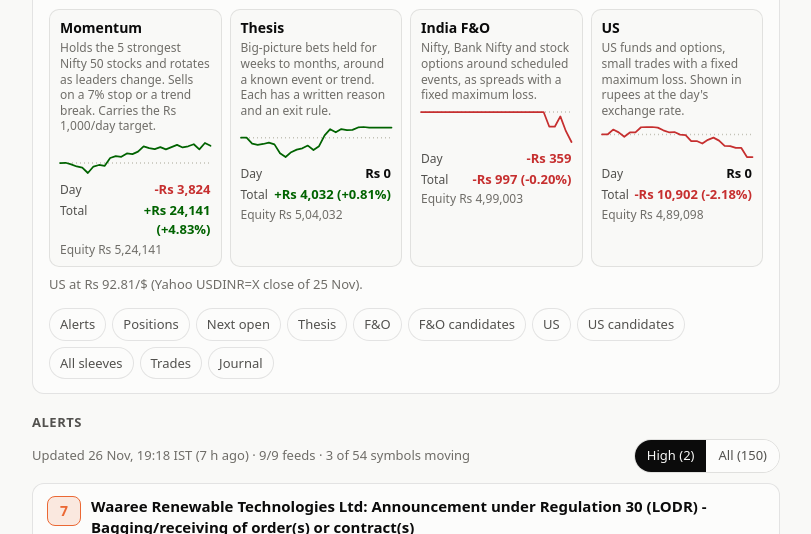
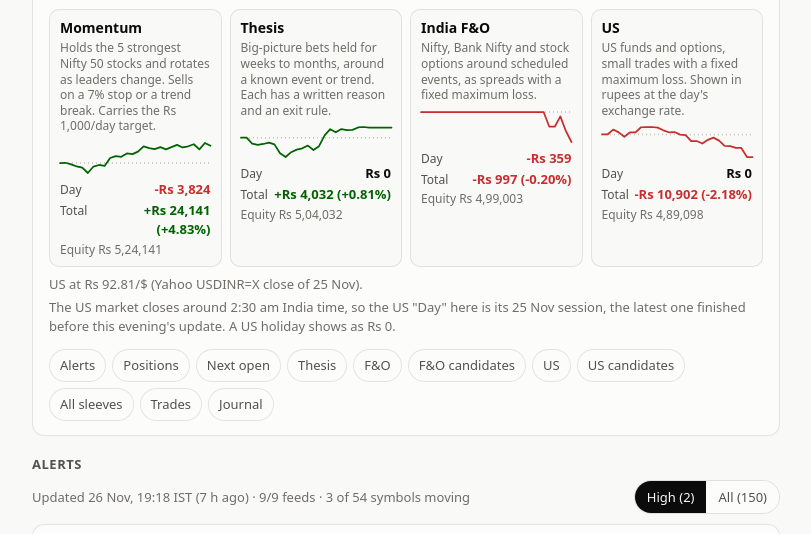
Before and after one commit to AmitJoshiAI/PaperTrade, a plain HTML site: page docs/index.html in a window 1280 px wide. Shown: the part 221-755 px from the top of the page, without its empty margins (234-1045 px from the left). Drawn offline with Linux system fonts and the light colour scheme.

Commit message:
Dashboard: one line under the sleeve cards saying which US session the US Day is (user's request)
Co-Authored-By: Claude Fable 5.2 <noreply@anthropic.com>

```diff
--- a/docs/index.html
+++ b/docs/index.html
@@ -956,6 +956,11 @@ footer a { color: inherit; }
       })));
       if (isNum(cb.usd_inr)) hdr.appendChild(h("p", { class: "muted small", style: "margin:8px 0 0", text: "US at Rs " + cb.usd_inr.toFixed(2) + "/$" +
         (cb.fx_date ? " (Yahoo USDINR=X close of " + dShort(cb.fx_date) + ")" : "") + "." }));
+      // why the US "Day" is a day behind: the evening run in India sees the US session that closed that morning
+      var usRows = (d.us && d.us.equity_curve) || [], usDay = usRows.length ? usRows[usRows.length - 1].date : null;
+      if (usDay && d.as_of && usDay < d.as_of) hdr.appendChild(h("p", { class: "muted small", style: "margin:4px 0 0",
+        text: "The US market closes around 2:30 am India time, so the US \"Day\" here is its " + dShort(usDay) +
+          " session, the latest one finished before this evening's update. A US holiday shows as Rs 0." }));
     } else if (th) {
       var combinedEq = (perf.equity || 0) + (th.equity || 0), combinedCap = th.combined_capital || 0;
       hdr.appendChild(h("p", { class: "muted small", style: "margin:10px 0 0" }, [
```
